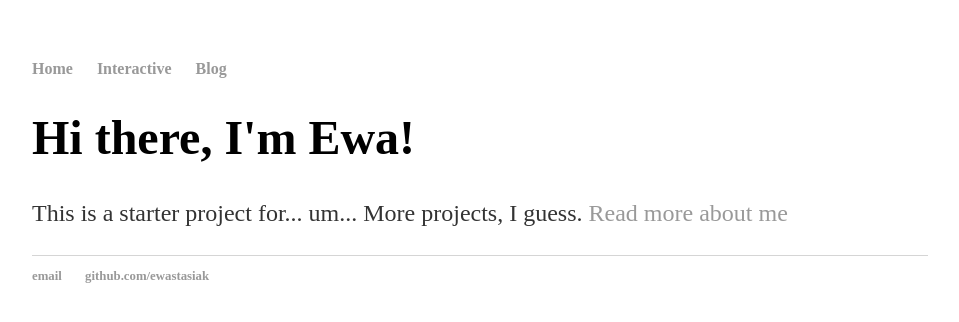
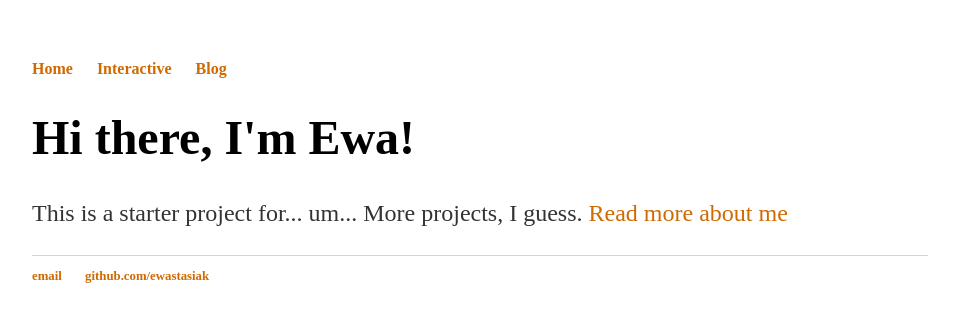
Before and after one commit to ewastasiak/Showcase, a Jekyll site: the page built from index.html, in a window 1280 px wide. Shown: the top 322 px of the page, without its empty margins (160-1119 px from the left). Built offline with Jekyll 4.4.1, drawn with Linux system fonts in a browser that asks for light colours.

Commit message:
feat: Change styling

```diff
--- a/css/main.css
+++ b/css/main.css
@@ -14,7 +14,7 @@ nav ul li, footer ul li {
 }
 a {
     text-decoration: none;
-    color: #999;
+    color: #d06900;
 }
 a:hover {
     text-decoration: underline;
```
